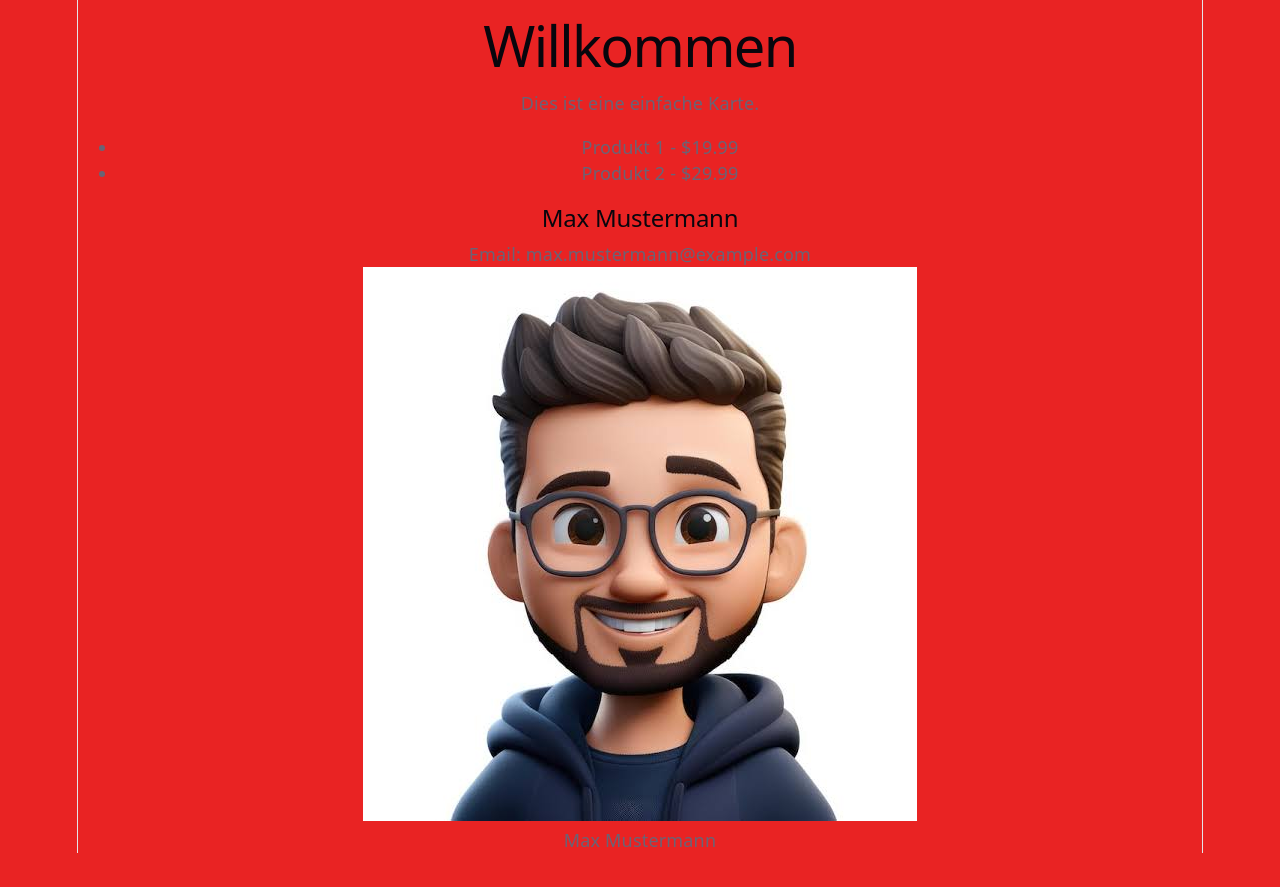
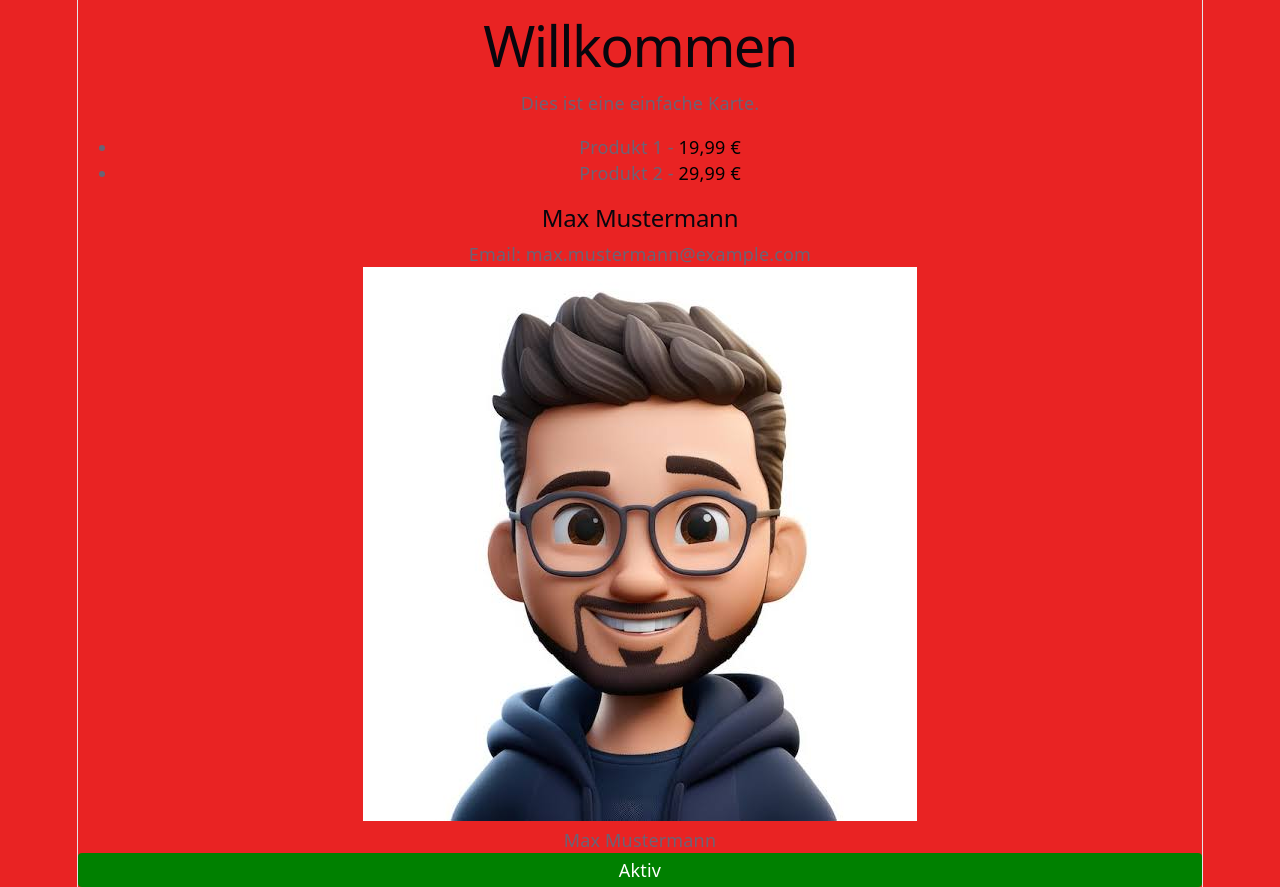
Before and after one commit to AMPFV1/frontend-kurs, a React (Vite) app in the folder modul04/react-einstieg/: page / in a window 1280 px wide. Before the commit the page ends 853 px from the top, so only its background shows below. Built offline with nearby package versions, Linux system fonts and the light colour scheme.

Commit message:
React Komponenten mit bedingtem Rendern erstellt

```diff
--- a/modul04/react-einstieg/src/App.tsx
+++ b/modul04/react-einstieg/src/App.tsx
@@ -3,7 +3,13 @@ import ProduktListe from './komponenten/ProduktListe'
 import BenutzerInfo from './komponenten/BenutzerInfo'
 import Avatar from './komponenten/Avatar'
 import avatarBild from './assets/images.jfif'
+import Abzeichen from './komponenten/Abzeichen'
 import './App.css'
+
+const musterProdukte = [
+  { id: 1, name: "Produkt 1", preis: 19.99 },
+  { id: 2, name: "Produkt 2", preis: 29.99 }
+]
 
 function App() {
   return (
@@ -11,12 +17,10 @@ function App() {
       <Karte titel="Willkommen">
         <p>Dies ist eine einfache Karte.</p>
       </Karte>
-      <ProduktListe produkte={[
-        { id: 1, name: "Produkt 1", preis: 19.99 },
-        { id: 2, name: "Produkt 2", preis: 29.99 }
-      ]} />
+      <ProduktListe produkte={musterProdukte} />
       <BenutzerInfo name="Max Mustermann" email="max.mustermann@example.com" />
       <Avatar name="Max Mustermann" bildUrl={avatarBild} />
+      <Abzeichen status="aktiv" />
     </>
   )
 }
--- a/modul04/react-einstieg/src/index.css
+++ b/modul04/react-einstieg/src/index.css
@@ -34,7 +34,7 @@
   :root {
     --text: #9ca3af;
     --text-h: #f3f4f6;
-    --bg: #0d1a0e;
+    --bg: grey;
     --border: #2e303a;
     --code-bg: #1f2028;
     --accent: #c084fc;
--- /dev/null
+++ b/modul04/react-einstieg/src/komponenten/Abzeichen.tsx
@@ -0,0 +1,31 @@
+//Erstellen Sie eine Komponente Abzeichen.tsx die je nach status-Prop ('aktiv', 'inaktiv', 'gesperrt')  unterschiedliche Farben und Texte anzeigt.
+interface AbzeichenProps {
+  status: 'aktiv' | 'inaktiv' | 'gesperrt';
+}
+
+function Abzeichen({ status }: AbzeichenProps): React.JSX.Element {
+  let text: string;
+  let farbe: string;
+    switch (status) {
+    case 'aktiv':
+      text = 'Aktiv';
+      farbe = 'green';
+      break;
+    case 'inaktiv':
+      text = 'Inaktiv';
+      farbe = 'gray';
+      break;
+    case 'gesperrt':
+      text = 'Gesperrt';
+      farbe = 'red';
+      break;
+  }
+
+  return (
+    <span style={{ backgroundColor: farbe, color: 'white', padding: '4px 8px', borderRadius: '4px' }}>
+      {text}
+    </span>
+  );
+}
+
+export default Abzeichen;
--- /dev/null
+++ b/modul04/react-einstieg/src/komponenten/LeerePlatzhalter.tsx
@@ -0,0 +1,8 @@
+// Erstellen Sie eine Komponente LeerePlatzhalter.tsx die angezeigt wird, wenn eine Liste leer ist.
+function LeerePlatzhalter(): React.JSX.Element {
+  return (
+    <p>Die Liste ist leer.</p>
+  );
+}
+
+export default LeerePlatzhalter;
--- /dev/null
+++ b/modul04/react-einstieg/src/komponenten/PreisAnzeige.tsx
@@ -0,0 +1,16 @@
+
+interface PreisAnzeigeProps {
+  preis: number;
+}
+
+function PreisAnzeige({ preis }: PreisAnzeigeProps): React.JSX.Element {
+  const formatierterPreis = preis.toLocaleString('de-DE', { style: 'currency', currency: 'EUR' });
+  const farbe = preis < 10 ? 'green' : preis > 100 ? 'red' : 'black';
+  return (
+    <span style={{ color: farbe }}>
+      {formatierterPreis}
+    </span>
+  );
+}
+
+export default PreisAnzeige;
--- a/modul04/react-einstieg/src/komponenten/ProduktListe.tsx
+++ b/modul04/react-einstieg/src/komponenten/ProduktListe.tsx
@@ -1,3 +1,6 @@
+import LeerePlatzhalter from './LeerePlatzhalter';
+import PreisAnzeige from './PreisAnzeige';
+
 interface Produkt {
   id: number;
   name: string;
@@ -9,11 +12,16 @@ interface ProduktListeProps {
 }
 
 function ProduktListe({ produkte }: ProduktListeProps): React.JSX.Element {
+  // Keine Produkte vorhanden: Platzhalter statt leerer Liste anzeigen
+  if (produkte.length === 0) {
+    return <LeerePlatzhalter />;
+  }
+
   return (
     <ul>
       {produkte.map((produkt) => (
         <li key={produkt.id}>
-          {produkt.name} - ${produkt.preis.toFixed(2)}
+          {produkt.name} - <PreisAnzeige preis={produkt.preis} />
         </li>
       ))}
     </ul>
```
